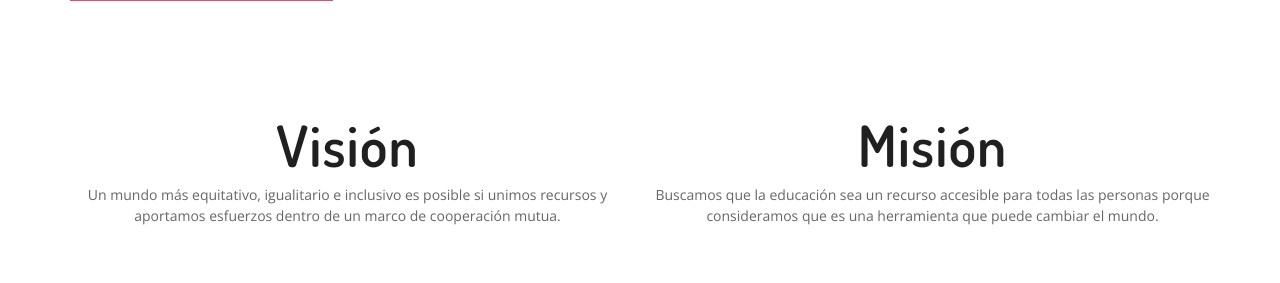
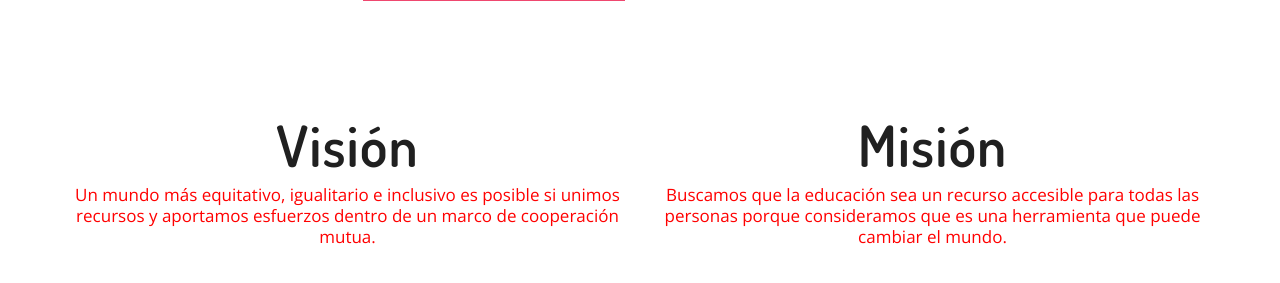
Before and after one commit to ezelargo/BrillaLaVida, a PHP site: page /quienes-somos.php in a window 1280 px wide. Shown: the part 1457-1740 px from the top of the page. Run offline with PHP 8.4, Linux system fonts and the light colour scheme.

Commit message:
terminado

```diff
--- a/trunk/assets/css/style.css
+++ b/trunk/assets/css/style.css
@@ -471,15 +471,15 @@ color:#fff!important;
     z-index: -1;
 }
 .slide-1 {
-    background: url(../img/slider/brilla_la_vida_slider_1.jpg) scroll 0 0;
+    background: url(../img/slider/brilla_la_vida_slider_oscurecida_1.jpg) scroll 0 0;
     background-size: cover;
 }
 .slide-2 {
-    background: url(../img/slider/brilla_la_vida_slider_2.jpg) scroll 0 0;
+    background: url(../img/slider/brilla_la_vida_slider_oscurecida_2.jpg) scroll 0 0;
     background-size: cover;
 }
 .slide-3 {
-    background: url(../img/slider/brilla_la_vida_slider_3.jpg) scroll 0 0;
+    background: url(../img/slider/brilla_la_vida_slider_oscurecida_3.jpg) scroll 0 0;
     background-size: cover;
 }
 .carousel-fade .carousel-inner .item {
--- a/trunk/assets/css/title_subtitle.css
+++ b/trunk/assets/css/title_subtitle.css
@@ -6,3 +6,7 @@ h2 {
     font-size: 50px;
     font-family: "Dosis", sans-serif;
 }
+.text-vision-mision {
+    font-size: 17px;
+    color: red;
+}
--- a/trunk/quienes-somos.php
+++ b/trunk/quienes-somos.php
@@ -22,7 +22,7 @@
     <div class="container">
         <div class="row text-center">
             <div class="section-title wow zoomIn">
-                <h2>Versión Equipo</h2>
+                <h2>“Unidos para ayudar”</h2>
                 <span></span>
                 <p>Como equipo nos proponemos tener una conciencia crítica que modele una conciencia global para compartir y cooperar.
                 <br><br>
@@ -67,20 +67,6 @@
                             <li><a href="#"><i class="fa fa-instagram"></i></a></li>
                         </ul>
                         -->
-                    </div>
-                </div>
-            </div>
-            <div class="col-md-3 col-sm-6">
-                <div class="single_team">
-                    <img class="img-responsive" src="assets/img/team/brilla_la_vida_soledad_sciutto_nuevo.jpg" alt="Soledad Sciutto">
-                    <h5 class="team-name">Lider de Redes Sociales: <br> Soledad Sciutto</h5>
-                    <div class="team-hover">
-                        <h5 style="font-size:.9em;">Relaciones Sociales</h5>
-                        <br>
-                        <p style="font-size:.9em;">
-
-                        </p>
-                        <br>
                     </div>
                 </div>
             </div>
@@ -136,6 +122,20 @@
                     </div>
                 </div>
             </div>
+            <div class="col-md-3 col-sm-6">
+                <div class="single_team">
+                    <img class="img-responsive" src="assets/img/team/brilla_la_vida_Mariana_Urdaniz.jpeg" alt="Mariana Urdaniz">
+                    <h5 class="team-name"> <br> Mariana Urdaniz</h5>
+                    <div class="team-hover">
+                        <h5 style="font-size:.9em;">Redactora publicitaria y agente de Marketing digital para Web Brilla</h5>
+                        <br>
+                        <p style="font-size:.9em;">
+
+                        </p>
+                        <br>
+                    </div>
+                </div>
+            </div>
         </div>
     </div>
 </section>
@@ -145,13 +145,13 @@
                     <div class="col-md-6 col-sm-12 col-xs-12">
 						<div class="about_content text-center">
 							<h1>Visión</h1>
-                            <p>Un mundo más equitativo, igualitario e inclusivo es posible si unimos recursos y aportamos esfuerzos dentro de un marco de cooperación mutua.</p>
+                            <p class="text-vision-mision">Un mundo más equitativo, igualitario e inclusivo es posible si unimos recursos y aportamos esfuerzos dentro de un marco de cooperación mutua.</p>
                         </div>
                     </div>
                     <div class="col-md-6 col-sm-12 col-xs-12">
 						<div class="about_content text-center">
 							<h1>Misión</h1>
-                            <p>Buscamos que la educación sea un recurso accesible para todas las personas porque consideramos que es una herramienta que puede cambiar el mundo.</p>
+                            <p class="text-vision-mision">Buscamos que la educación sea un recurso accesible para todas las personas porque consideramos que es una herramienta que puede cambiar el mundo.</p>
                         </div>
                     </div>
                 </div>
--- a/trunk/shared/testimonios.php
+++ b/trunk/shared/testimonios.php
@@ -11,6 +11,7 @@
                       <li data-target="#team__carousel" data-slide-to="1"></li>
                       <li data-target="#team__carousel" data-slide-to="2"></li>
                       <li data-target="#team__carousel" data-slide-to="3"></li>
+                      <li data-target="#team__carousel" data-slide-to="4"></li>
                     </ol>
                     <div class="carousel-inner text-center">
                         <div class="item active">
@@ -29,14 +30,26 @@
                         </div>
                         <div class="item">
                             <div class="testimonial-text">
-                            <iframe width="934" height="434" src="https://www.youtube.com/embed/lDfOw8twfE4" title="Testimonio de Lucas Blanco" frameborder="0" allow="accelerometer; autoplay; clipboard-write; encrypted-media; gyroscope; picture-in-picture" allowfullscreen></iframe>
+                            <img  src="assets/img/team/brilla_la_vida_lucas_blanco.png" alt="Lucas Blanco">
+                                <p> “...Formar parte de Brilla fue enriquecedor,  los chicos y chicas me hicieron sentir muy cómodo y me brindaron gratuitamente su tiempo, fue un ambiente muy agradable y en donde se intenta mejorar la calidad de vida de las personas…”</p>
                                 <h4>Lucas Blanco</h4>
                             </div>
                         </div>
                         <div class="item">
                             <div class="testimonial-text">
-                            <iframe width="934" height="434" src="https://www.youtube.com/embed/c84esfy_WZc" title="Video testimonio de Eliana" frameborder="0" allow="accelerometer; autoplay; clipboard-write; encrypted-media; gyroscope; picture-in-picture" allowfullscreen></iframe>
+                            <img  src="assets/img/team/brilla_la_vida_eliana_ramos.png" alt="Eliana Ramos">
+                            <p> “...Estuve realizando el curso de community manager y publicidad, hace poquito lo terminé.
+                                 Al finalizar el curso me llego la invitacion de Brilla La Vida para formar parte como voluntaria, estoy super feliz porque me brindaron un lugar hermoso donde me permite demostrar parte de lo que me gusta hacer.
+                                 No dudes en sumarte, como voluntario o tambien podés colaborar con tu granito de arena…”</p>
                                 <h4>Eliana Ramos </h4>
+                            </div>
+                        </div>
+                        <div class="item">
+                            <div class="testimonial-text">
+                                <img  src="assets/img/team/brilla_la_vida_sofía_vidueiro.png" alt="Sofía Vidueiro">
+                                <p>“...Si ustedes son estudiantes o terminaron sus carreras, cursos y les gustaria tener un poquito de experiencia para sus curriculums
+                                     Brilla la vida les da su oportunidad. Lo recomiendo mucho, y espero que se unan a este grupo tan lindo y nos ayuden a seguir ayudando…”</p>
+                                <h4>Sofía Vidueiro</h4>
                             </div>
                         </div>
                     </div>
```
Also changed, not shown: trunk/formar-parte-de-brilla-la-vida.php (+17 -25 lines), trunk/nuestras-causas.php (+24 -13 lines), trunk/assets/img/team/brilla_la_vida_Mariana_Urdaniz.jpeg (added), trunk/assets/img/team/brilla_la_vida_eliana_ramos.png (added), trunk/assets/img/team/brilla_la_vida_lucas_blanco.png (added), trunk/assets/img/team/brilla_la_vida_sofía_vidueiro.png (added).
